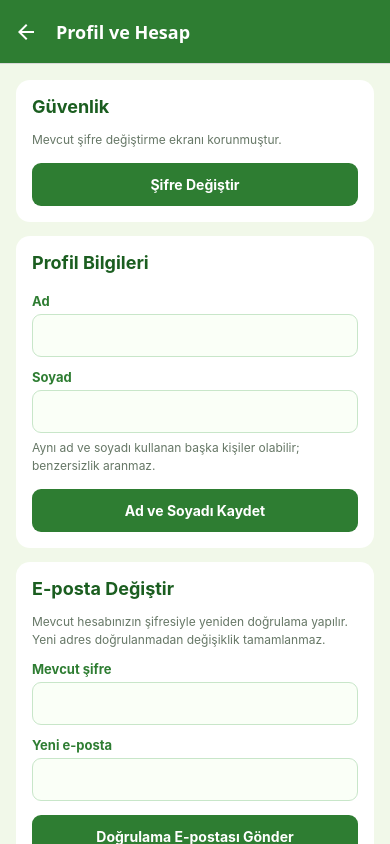
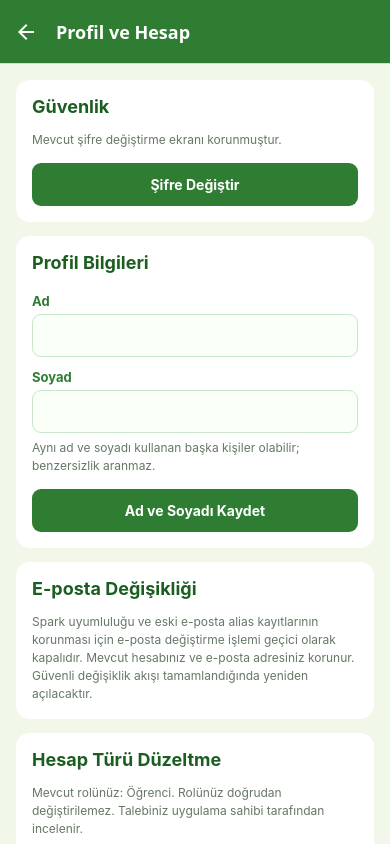
Before and after one commit to optisinav-svg/ogretmen-ajanda-pro, a React Native app: screen /Profil in a window 390 px wide. Built offline with nearby package versions, Linux system fonts and the light colour scheme.

Commit message:
fix: pause email changes until Spark alias migration is safe

```diff
--- a/screens/ProfilEkrani.js
+++ b/screens/ProfilEkrani.js
@@ -1,28 +1,28 @@
 import React, { useEffect, useState } from 'react';
 import { View, Text, TextInput, TouchableOpacity, ScrollView, StyleSheet, Alert, ActivityIndicator, KeyboardAvoidingView, Platform } from 'react-native';
 import { useSafeAreaInsets } from 'react-native-safe-area-context';
-import { EmailAuthProvider, reauthenticateWithCredential, verifyBeforeUpdateEmail, signOut, updateProfile } from 'firebase/auth';
+import { signOut, updateProfile } from 'firebase/auth';
 import { httpsCallable } from 'firebase/functions';
 import { doc, getDoc, updateDoc } from 'firebase/firestore';
 import { auth, db, functions } from '../firebaseConfig';
 
 export default function ProfilEkrani({ navigation }) {
   const insets=useSafeAreaInsets();
-  const [ad,setAd]=useState(''),[soyad,setSoyad]=useState(''),[eposta,setEposta]=useState('');
-  const [mevcutSifre,setMevcutSifre]=useState(''),[yeniEposta,setYeniEposta]=useState(''),[kapatmaSifresi,setKapatmaSifresi]=useState('');
+  const [ad,setAd]=useState(''),[soyad,setSoyad]=useState('');
+  const [kapatmaSifresi,setKapatmaSifresi]=useState('');
   const [hedefRol,setHedefRol]=useState(''),[gerekce,setGerekce]=useState('');
   const [rol,setRol]=useState(''),[durum,setDurum]=useState('aktif'),[loading,setLoading]=useState(false);
-  useEffect(()=>{(async()=>{try{const u=auth.currentUser;if(!u)return;const snap=await getDoc(doc(db,'kullanicilar',u.uid));if(!snap.exists())return;const p=snap.data();const parts=String(p.kullaniciAdi||u.displayName||'').trim().split(/\s+/);setAd(p.ad||parts.shift()||'');setSoyad(p.soyad||parts.join(' '));setEposta(u.email||p.eposta||'');setRol(p.rol||'');setDurum(p.hesapDurumu||'aktif');}catch(e){Alert.alert('Profil yüklenemedi',e.message||'Daha sonra tekrar deneyin.')}})()},[]);
+  useEffect(()=>{(async()=>{try{const u=auth.currentUser;if(!u)return;const snap=await getDoc(doc(db,'kullanicilar',u.uid));if(!snap.exists())return;const p=snap.data();const parts=String(p.kullaniciAdi||u.displayName||'').trim().split(/\s+/);setAd(p.ad||parts.shift()||'');setSoyad(p.soyad||parts.join(' '));setRol(p.rol||'');setDurum(p.hesapDurumu||'aktif');}catch(e){Alert.alert('Profil yüklenemedi',e.message||'Daha sonra tekrar deneyin.')}})()},[]);
   const call=async(name,data={})=>httpsCallable(functions,name)(data);
   const kaydet=async()=>{const u=auth.currentUser;const normalizedAd=String(ad).normalize('NFKC').trim().replace(/\s+/g,' ');const normalizedSoyad=String(soyad).normalize('NFKC').trim().replace(/\s+/g,' ');if(!u)return Alert.alert('Oturum gerekli','Profilinizi güncellemek için yeniden giriş yapın.');if(normalizedAd.length<1||normalizedSoyad.length<1)return Alert.alert('Eksik bilgi','Ad ve soyad alanlarını doldurun.');setLoading(true);try{await updateDoc(doc(db,'kullanicilar',u.uid),{ad:normalizedAd,soyad:normalizedSoyad});setAd(normalizedAd);setSoyad(normalizedSoyad);try{await updateProfile(u,{displayName:(normalizedAd+' '+normalizedSoyad).trim()});}catch(syncError){Alert.alert('Profil kaydedildi','Ad ve soyadınız kaydedildi. Giriş profil adının eşitlenmesi tamamlanamadı; bu durum kayıtlı bilgilerinizi etkilemez.');return;}Alert.alert('Kaydedildi','Ad ve soyadınız güncellendi.');}catch(e){Alert.alert('Hata',e.message||'Profil güncellenemedi.')}finally{setLoading(false)}};
-  const epostaDegistir=async()=>{const u=auth.currentUser;if(!u?.email||!yeniEposta.trim()||!mevcutSifre)return Alert.alert('Eksik bilgi','Mevcut şifrenizi ve yeni e-posta adresinizi girin.');if(!u.emailVerified)return Alert.alert('E-posta doğrulanmalı','Eski e-posta adresinizi doğrulamadan adres değişikliği yapılamaz.');setLoading(true);try{const cred=EmailAuthProvider.credential(u.email,mevcutSifre);await reauthenticateWithCredential(u,cred);await call('epostaAliasDegisikliginiKontrolEt',{email:yeniEposta.trim().toLowerCase()});await call('epostaAliasiniRezerveEt');await verifyBeforeUpdateEmail(u,yeniEposta.trim().toLowerCase());setMevcutSifre('');Alert.alert('Doğrulama gerekli','Yeni e-posta adresinize doğrulama bağlantısı gönderdik. Bağlantıyı açtıktan sonra çıkış yapıp yeni adresinizle giriş yapın. Hesap UID’niz ve öğrenci bağlantılarınız korunur.');}catch(e){const msg=e.code==='auth/email-already-in-use'?'Bu e-posta başka bir hesapta kullanılıyor.':e.code==='auth/requires-recent-login'?'Güvenlik için yeniden giriş yapın.':e.message||'E-posta değiştirilemedi.';Alert.alert('İşlem başarısız',msg)}finally{setLoading(false)}};
+
   const rolTalebi=async()=>{if(!hedefRol||gerekce.trim().length<10)return Alert.alert('Eksik bilgi','Hedef hesap türünü ve en az 10 karakterlik gerekçeyi girin.');setLoading(true);try{await call('rolDuzeltmeTalebiOlustur',{hedefRol,gerekce});Alert.alert('Talep gönderildi','Talebiniz uygulama sahibinin incelemesine gönderildi. Onay verilene kadar mevcut rolünüz değişmez.');setGerekce('');}catch(e){Alert.alert('Talep gönderilemedi',e.message||'Daha sonra tekrar deneyin.')}finally{setLoading(false)}};
   const kapat=()=>Alert.alert('Hesabı kapat','Hesabınız kapatılacak ve normal erişiminiz durdurulacak. Öğretmen/öğrenci geçmiş kayıtları hemen silinmeyecek; doğrulama yaparak yeniden etkinleştirebilirsiniz.',[{text:'Vazgeç',style:'cancel'},{text:'Hesabı kapat',style:'destructive',onPress:async()=>{setLoading(true);try{const u=auth.currentUser;if(!u?.email||!kapatmaSifresi)throw new Error('Hesabı kapatmak için mevcut şifrenizi girin.');await reauthenticateWithCredential(u,EmailAuthProvider.credential(u.email,kapatmaSifresi));await call('hesapKapatmaTalebiOlustur');await signOut(auth);navigation.reset({index:0,routes:[{name:'Giris'}]});}catch(e){Alert.alert('Kapatılamadı',e.message||'İşlem başarısız.')}finally{setLoading(false)}}}]);
   if(durum==='kapali')return <View style={s.wrap}><Text style={s.title}>Hesap kapalı</Text><Text style={s.info}>Hesabınız ve geçmiş kayıtlarınız saklama politikası kapsamında korunuyor. Yeniden etkinleştirmek için giriş ekranından doğrulanmış e-postanızla giriş yapın.</Text></View>;
   return <KeyboardAvoidingView style={{flex:1}} behavior={Platform.OS==='ios'?'padding':'height'}><ScrollView style={s.wrap} contentContainerStyle={[s.content,{paddingBottom:insets.bottom+32}]} keyboardShouldPersistTaps="handled">
     <View style={s.card}><Text style={s.title}>Güvenlik</Text><Text style={s.note}>Mevcut şifre değiştirme ekranı korunmuştur.</Text><TouchableOpacity style={s.button} onPress={()=>navigation.navigate('SifreDegistir')}><Text style={s.buttonText}>Şifre Değiştir</Text></TouchableOpacity></View>
     <View style={s.card}><Text style={s.title}>Profil Bilgileri</Text><Text style={s.label}>Ad</Text><TextInput style={s.input} value={ad} onChangeText={setAd} maxLength={60}/><Text style={s.label}>Soyad</Text><TextInput style={s.input} value={soyad} onChangeText={setSoyad} maxLength={60}/><Text style={s.note}>Aynı ad ve soyadı kullanan başka kişiler olabilir; benzersizlik aranmaz.</Text><TouchableOpacity style={s.button} onPress={kaydet} disabled={loading}><Text style={s.buttonText}>Ad ve Soyadı Kaydet</Text></TouchableOpacity></View>
-    <View style={s.card}><Text style={s.title}>E-posta Değiştir</Text><Text style={s.note}>Mevcut hesabınızın şifresiyle yeniden doğrulama yapılır. Yeni adres doğrulanmadan değişiklik tamamlanmaz.</Text><Text style={s.label}>Mevcut şifre</Text><TextInput style={s.input} value={mevcutSifre} onChangeText={setMevcutSifre} secureTextEntry/><Text style={s.label}>Yeni e-posta</Text><TextInput style={s.input} value={yeniEposta} onChangeText={setYeniEposta} keyboardType="email-address" autoCapitalize="none"/><TouchableOpacity style={s.button} onPress={epostaDegistir} disabled={loading}><Text style={s.buttonText}>Doğrulama E-postası Gönder</Text></TouchableOpacity></View>
+    <View style={s.card}><Text style={s.title}>E-posta Değişikliği</Text><Text style={s.note}>Spark uyumluluğu ve eski e-posta alias kayıtlarının korunması için e-posta değiştirme işlemi geçici olarak kapalıdır. Mevcut hesabınız ve e-posta adresiniz korunur. Güvenli değişiklik akışı tamamlandığında yeniden açılacaktır.</Text></View>
     <View style={s.card}><Text style={s.title}>Hesap Türü Düzeltme</Text><Text style={s.note}>Mevcut rolünüz: {rol==='ogretmen'?'Öğretmen':'Öğrenci'}. Rolünüz doğrudan değiştirilemez. Talebiniz uygulama sahibi tarafından incelenir.</Text><View style={s.row}><TouchableOpacity style={[s.choice,hedefRol==='ogretmen'&&s.choiceOn]} onPress={()=>setHedefRol('ogretmen')}><Text>Öğretmen</Text></TouchableOpacity><TouchableOpacity style={[s.choice,hedefRol==='ogrenci'&&s.choiceOn]} onPress={()=>setHedefRol('ogrenci')}><Text>Öğrenci</Text></TouchableOpacity></View><TextInput style={[s.input,s.multi]} value={gerekce} onChangeText={setGerekce} placeholder="Düzeltme gerekçeniz" multiline/><TouchableOpacity style={s.button} onPress={rolTalebi} disabled={loading}><Text style={s.buttonText}>Düzeltme Talebi Gönder</Text></TouchableOpacity></View>
     <View style={s.card}><Text style={s.title}>Hesabı Kapat</Text><Text style={s.note}>Hesabınızın normal erişimi kapatılır. İlgili öğrenci geçmişi ve bağlantılar hemen silinmez. Yeniden etkinleştirme mümkündür.</Text><Text style={s.label}>Mevcut şifrenizle doğrulayın</Text><TextInput style={s.input} value={kapatmaSifresi} onChangeText={setKapatmaSifresi} secureTextEntry placeholder="Mevcut şifreniz"/><TouchableOpacity style={s.danger} onPress={kapat} disabled={loading}><Text style={s.buttonText}>Hesabımı Kapat</Text></TouchableOpacity></View>
     {loading&&<ActivityIndicator color="#2E7D32"/>}
```
